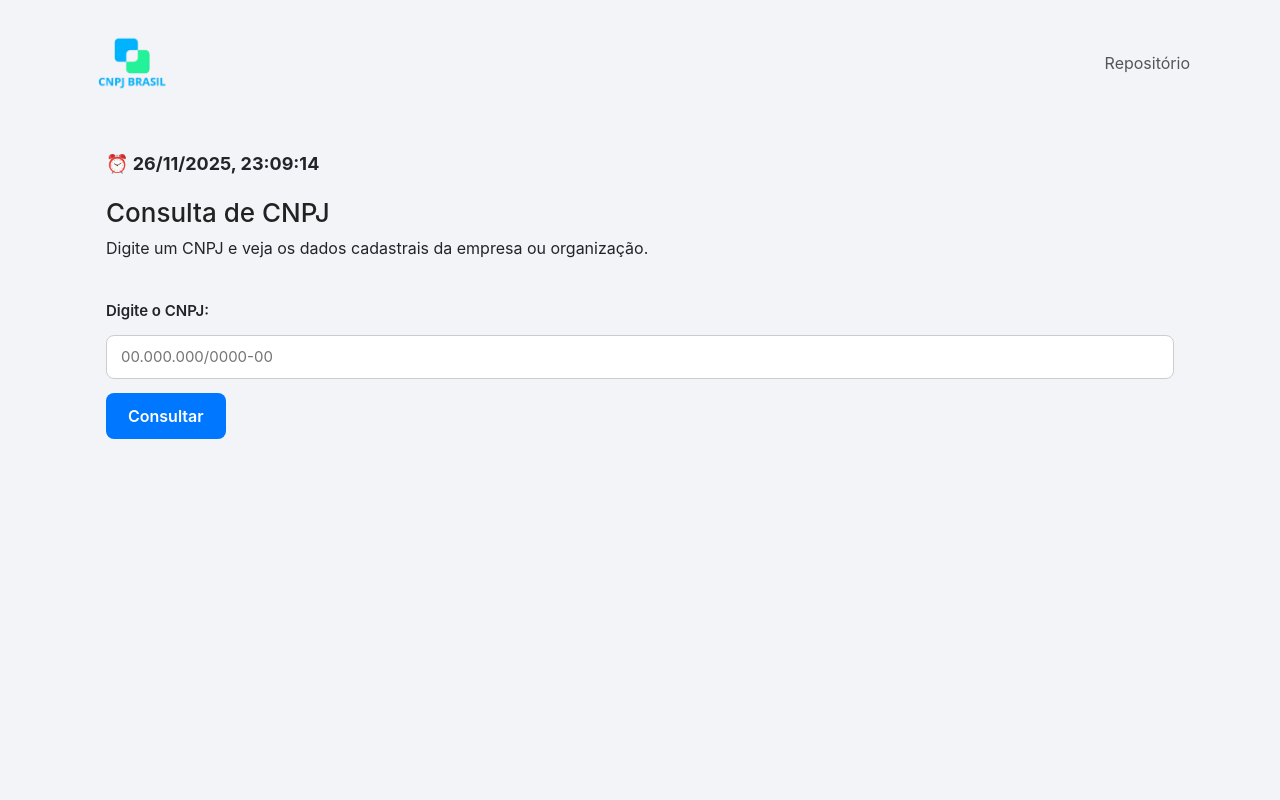
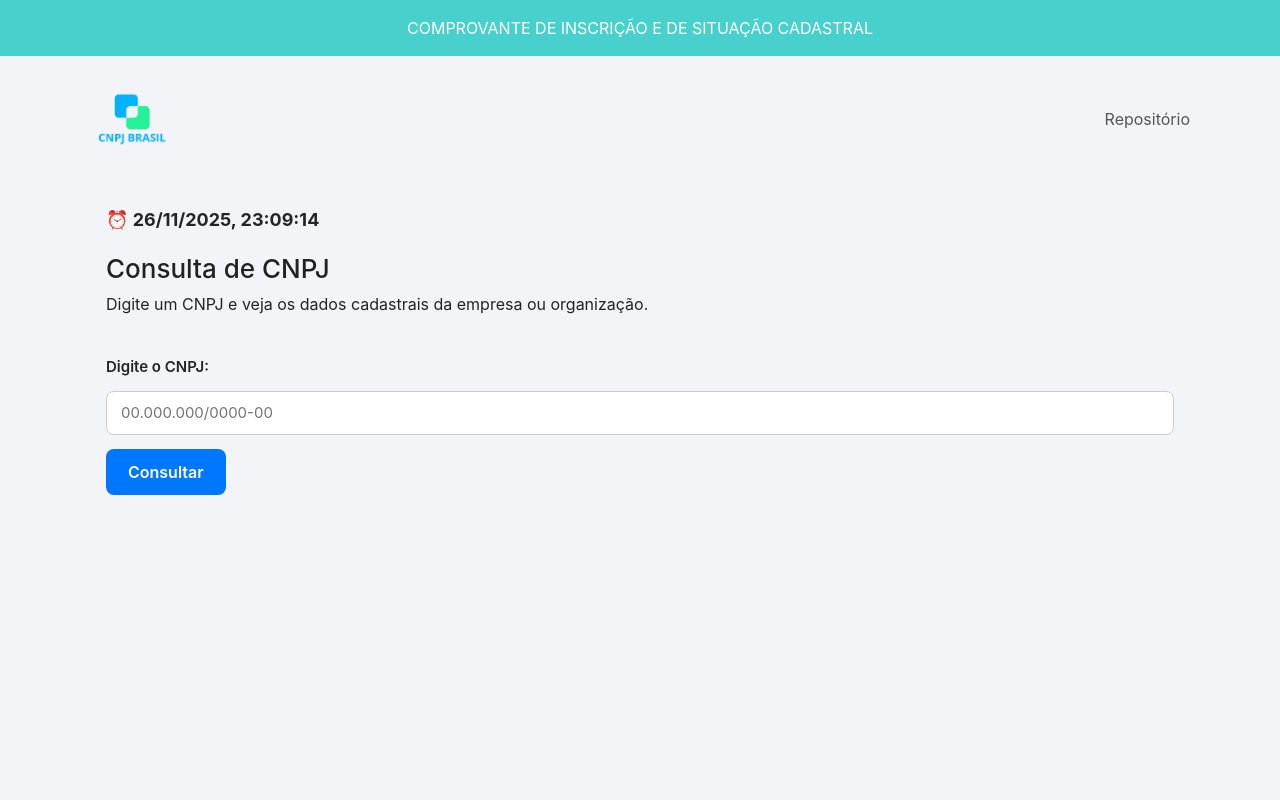
Before and after one commit to dryeniio/projeto-site-cnpj, a React (Vite) app: page / in a window 1280 px wide. Shown: the top 800 px of the page. Built offline with nearby package versions, Linux system fonts and the light colour scheme.

Commit message:
Ultimo update
Co-Authored-By: andreluiz05 <227271850+andreluiz05@users.noreply.github.com>
Co-Authored-By: fernando2907 <233859027+fernando2907@users.noreply.github.com>

```diff
--- a/src/components/NavBar.jsx
+++ b/src/components/NavBar.jsx
@@ -1,22 +1,28 @@
 import { Navbar, Nav, Container } from 'react-bootstrap';
 import 'bootstrap/dist/css/bootstrap.min.css';
 
-
 export default function NavBar() {
   return (
+    <div>
+        <div className='width-100 text-white p-3 text-center' style={{
+    backgroundColor: "#48D1CC",
+    }} >COMPROVANTE DE INSCRIÇÃO E DE SITUAÇÃO CADASTRAL</div>
       <Navbar expand="lg">
         <Container>
           <Navbar.Brand>
             <img src="/logo_marca_semfundo.png" alt="Logo" height="100" />
-                    {/* <div className='mb-0 ms-3 h1'>Consulta CNPJ</div> */}
           </Navbar.Brand>
+
           <Navbar.Toggle aria-controls="basic-navbar-nav" />
           <Navbar.Collapse id="basic-navbar-nav">
             <Nav className="ms-auto">
-                        <Nav.Link href="https://github.com/dryeniio/projeto-site-cnpj">Repositório</Nav.Link>
+              <Nav.Link href="https://github.com/dryeniio/projeto-site-cnpj">
+                Repositório
+              </Nav.Link>
             </Nav>
           </Navbar.Collapse>
         </Container>
       </Navbar>
+    </div>
   );
 }
```
Also changed, not shown: 1 other file (tests, documents, lock files or other folders). Lines whose indentation alone changed are shown as unchanged.
